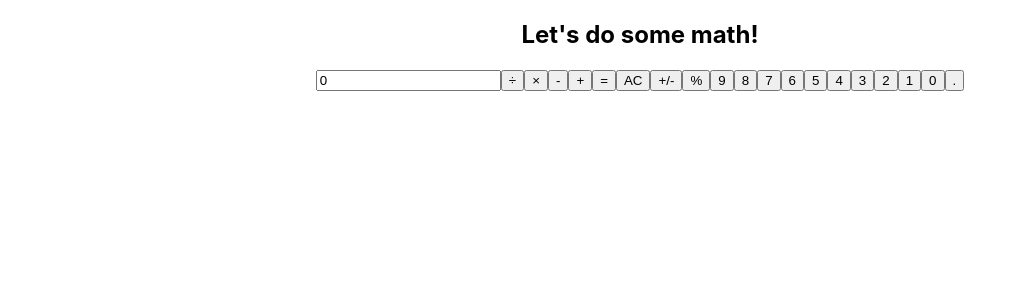
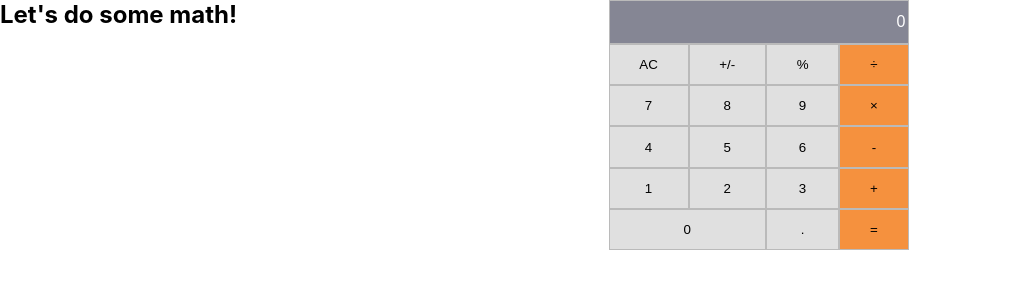
Before and after one commit to MarcoOquendoC/Math, a React (Create React App) app: page / in a window 1280 px wide. Shown: the top 300 px of the page, without its empty margins (0-1026 px from the left). Built offline with nearby package versions, Linux system fonts and the light colour scheme.

Commit message:
Add calculator styling

```diff
--- a/src/index.css
+++ b/src/index.css
@@ -1,3 +1,10 @@
+:root {
+  --g1: rgb(133, 134, 148);
+  --g2: rgb(224, 224, 224);
+  --g3: rgb(186, 186, 186);
+  --oran: rgb(245, 145, 62);
+}
+
 body {
   margin: 0;
   font-family:
@@ -25,3 +32,122 @@ code {
     'Courier New',
     monospace;
 }
+
+section {
+  display: flex;
+  justify-content: space-around;
+  width: 100vw;
+}
+
+section h2 {
+  margin: 0;
+}
+
+.calculator {
+  width: 300px;
+  margin: auto;
+  height: 250px;
+  display: grid;
+  grid-template-areas:
+    "in in in in"
+    "ac pm pc di"
+    "n7 n8 n9 mu"
+    "n4 n5 n6 mi"
+    "n1 n2 n3 pl"
+    "n0 n0 do eq";
+}
+
+.in {
+  font-size: 1rem;
+  grid-area: in;
+  color: white;
+  text-align: end;
+  background-color: var(--g1);
+  border: 1px solid var(--g3);
+}
+
+.pm {
+  grid-area: pm;
+}
+
+.ac {
+  grid-area: ac;
+}
+
+.pc {
+  grid-area: pc;
+}
+
+.di {
+  grid-area: di;
+}
+
+.mu {
+  grid-area: mu;
+}
+
+.mi {
+  grid-area: mi;
+}
+
+.pl {
+  grid-area: pl;
+}
+
+.eq {
+  grid-area: eq;
+}
+
+.n9 {
+  grid-area: n9;
+}
+
+.n8 {
+  grid-area: n8;
+}
+
+.n7 {
+  grid-area: n7;
+}
+
+.n6 {
+  grid-area: n6;
+}
+
+.n5 {
+  grid-area: n5;
+}
+
+.n4 {
+  grid-area: n4;
+}
+
+.n3 {
+  grid-area: n3;
+}
+
+.n2 {
+  grid-area: n2;
+}
+
+.n1 {
+  grid-area: n1;
+}
+
+.n0 {
+  grid-area: n0;
+}
+
+.do {
+  grid-area: do;
+}
+
+.a {
+  background-color: var(--g2);
+  border: 0.5px solid var(--g3);
+}
+
+.y {
+  border: 0.5px solid var(--g3);
+  background-color: var(--oran);
+}
```
